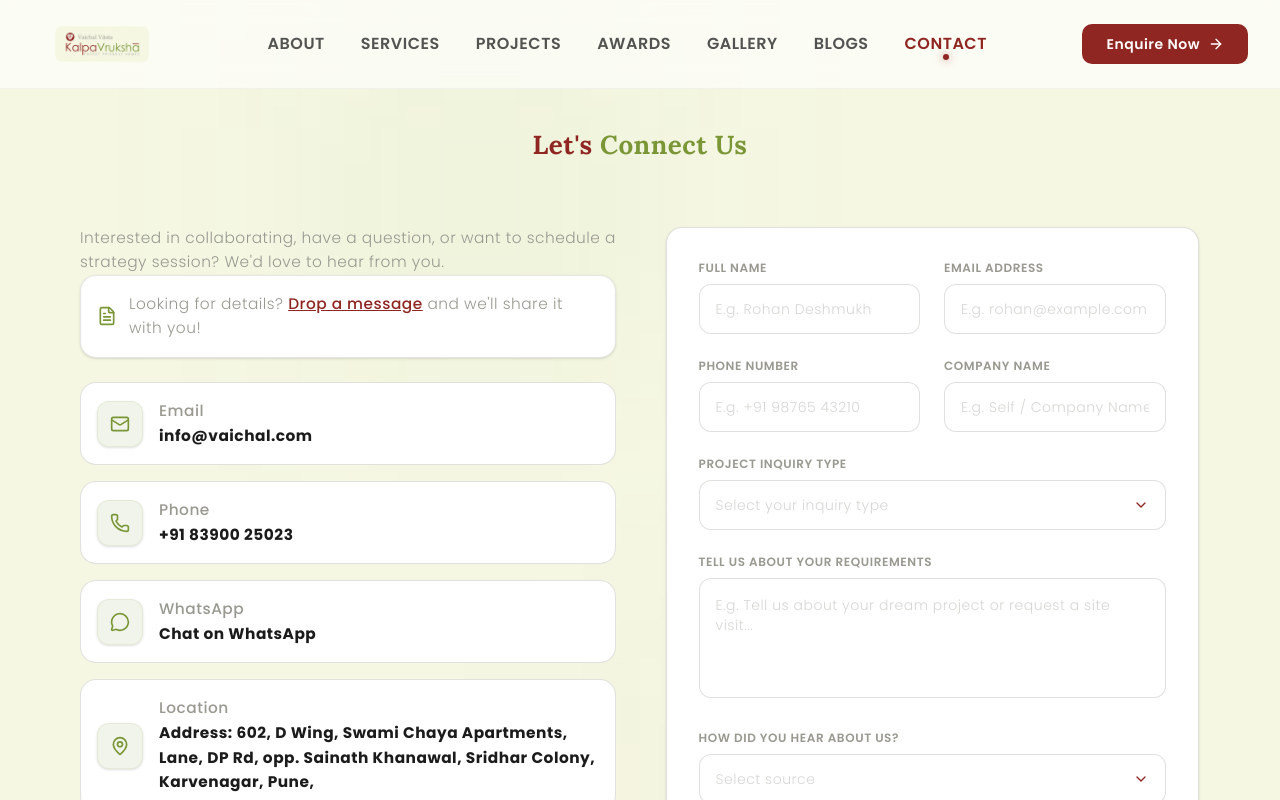
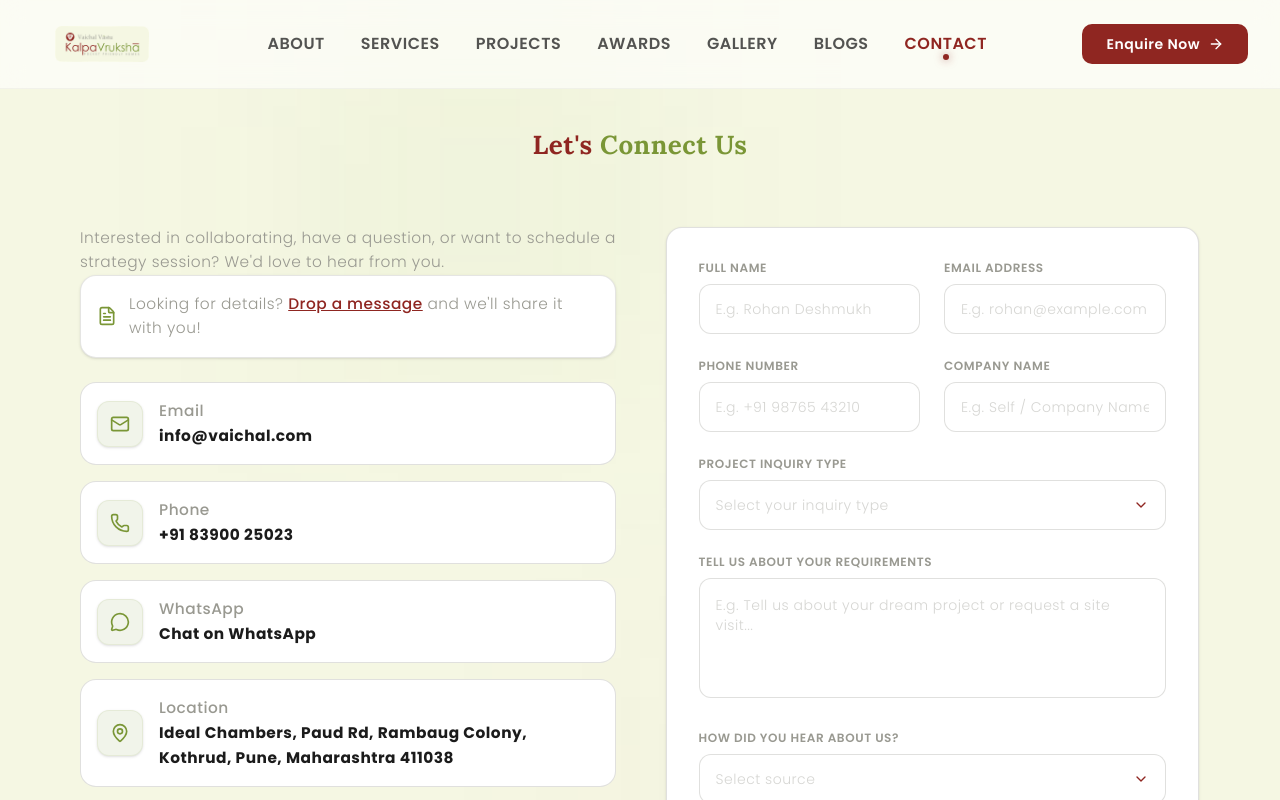
Before and after one commit to aniket2804m/Vaichal, a React (Vite) app: page /contact in a window 1280 px wide. Shown: the top 800 px of the page. Built offline with nearby package versions, Linux system fonts and the light colour scheme.

Commit message:
update the code

```diff
--- a/src/pages/Contact/Contact.tsx
+++ b/src/pages/Contact/Contact.tsx
@@ -278,7 +278,7 @@ const Contact = () => {
     { icon: Mail, label: "Email", href: "mailto:info@vaichal.com", text: "info@vaichal.com" },
     { icon: Phone, label: "Phone", href: "tel:+918390025023", text: "+91 83900 25023" },
     { icon: MessageCircle, label: "WhatsApp", href: "https://wa.me/918390025023", text: "Chat on WhatsApp" },
-    { icon: MapPin, label: "Location", href: "https://maps.app.goo.gl/ni1Votk8grV3SUHg8", text: "Address: 602, D Wing, Swami Chaya Apartments, Lane, DP Rd, opp. Sainath Khanawal, Sridhar Colony, Karvenagar, Pune," },
+    { icon: MapPin, label: "Location", href: "https://maps.app.goo.gl/Jtj2BS3jgsNTATKd6", text: "Ideal Chambers, Paud Rd, Rambaug Colony, Kothrud, Pune, Maharashtra 411038" },
   ];
 
   // GSAP scroll animations
```
Also changed, not shown: vercel.json (added).
